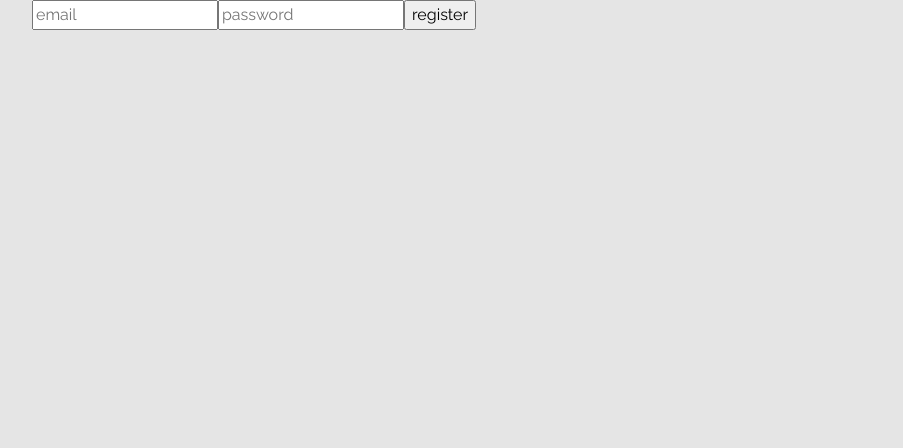
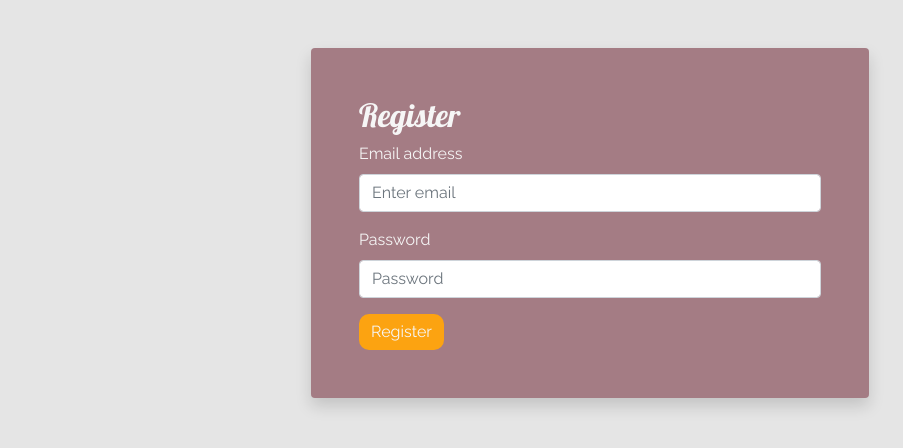
Before and after one commit to Secar98/Webshop-grupp3, a React (Create React App) app in the folder client/: page /register in a window 1280 px wide. Shown: the top 448 px of the page, without its empty margins (50-953 px from the left). Built offline with nearby package versions, Linux system fonts and the light colour scheme.

Commit message:
add styling to register page

```diff
--- a/client/src/Pages/RegisterPage.js
+++ b/client/src/Pages/RegisterPage.js
@@ -2,6 +2,8 @@ import React, {useState, useEffect, useContext} from 'react';
 import {useHistory} from 'react-router-dom';
 import FetchKit from '../utils/fetchKit';
 import {UserContext} from '../context/userContext';
+import Form from 'react-bootstrap/Form';
+import Col from 'react-bootstrap/Col';
 
 export default function RegisterPage() {
     const history = useHistory();
@@ -28,12 +30,31 @@ export default function RegisterPage() {
     }
 
   return (
-    <div>
-    <form method="POST" onSubmit={handleOnSubmit}>
-        <input name="email" onChange={handleOnChange} type="text"placeholder="email"/>
-        <input name="password" onChange={handleOnChange} type="password" placeholder="password"/>
-        <input type="submit" value="register"/>
-    </form>
-</div>
+    <Col md={{ span: 6, offset: 3 }} className="colorBackground lightText mt-5 p-5 rounded shadow">
+      <h2>Register</h2>
+      <Form method="POST" onSubmit={handleOnSubmit}>
+        <Form.Group className="mb-3" controlId="formBasicEmail">
+          <Form.Label>Email address</Form.Label>
+          <Form.Control
+            name="email"
+            onChange={handleOnChange}
+            type="email"
+            placeholder="Enter email"
+          />
+        </Form.Group>
+
+        <Form.Group className="mb-3" controlId="formBasicPassword">
+          <Form.Label>Password</Form.Label>
+          <Form.Control
+            name="password"
+            onChange={handleOnChange}
+            type="password"
+            placeholder="Password"
+          />
+        </Form.Group>
+
+        <input className="btn lightText" type="submit" value="Register" />
+      </Form>
+    </Col>
   );
 }
```
